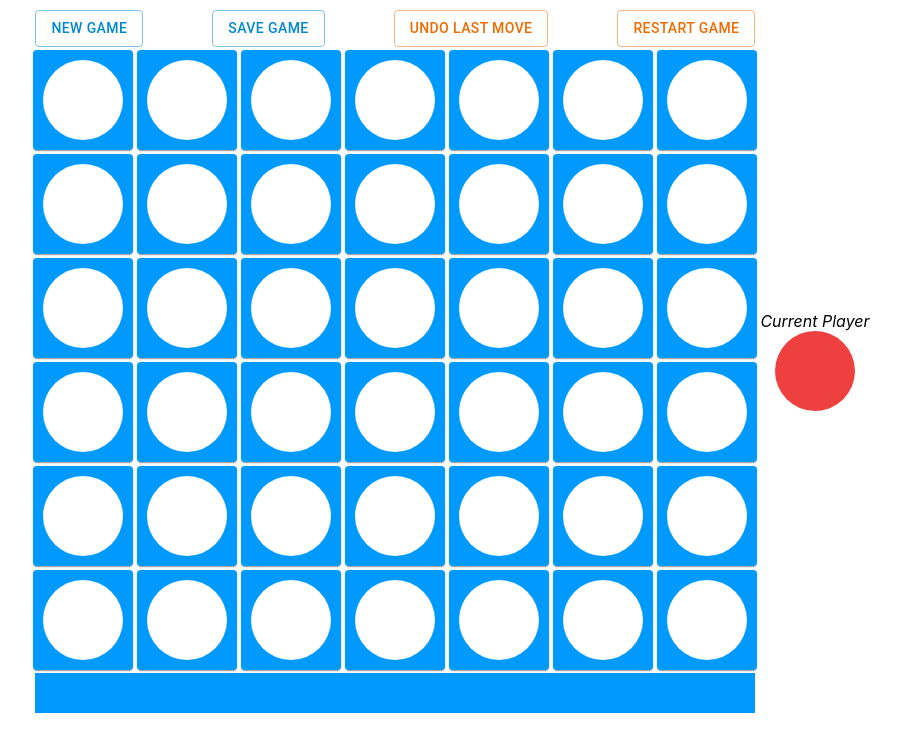
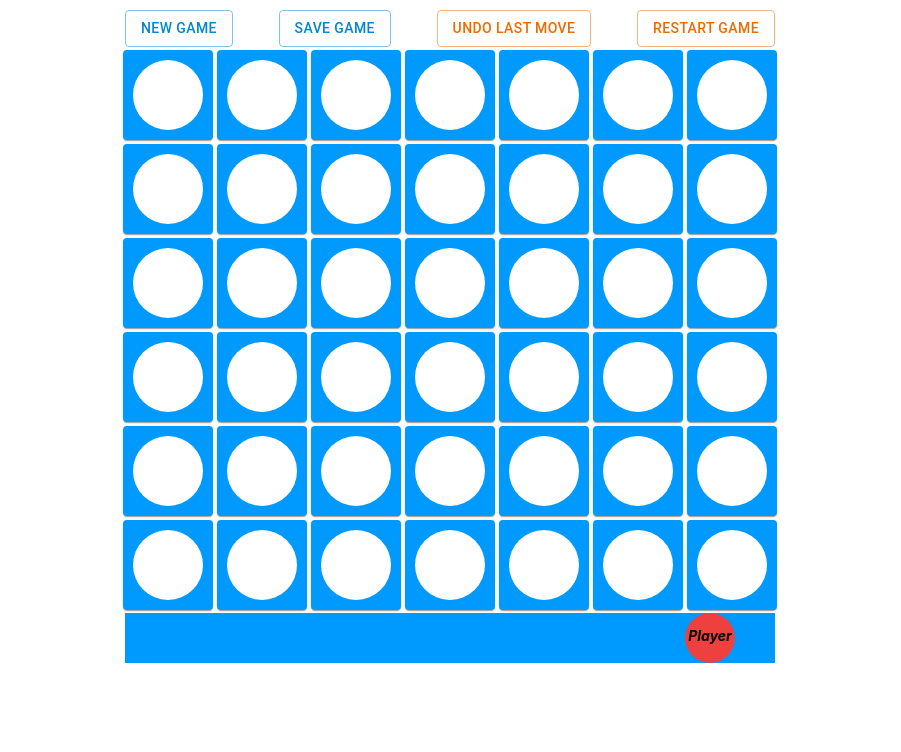
Before and after one commit to pawgog/connect4-game-full, a React (Create React App) app: page /board in a window 1280 px wide. Shown: the top 752 px of the page, without its empty margins (190-1091 px from the left). Built offline with nearby package versions, Linux system fonts and the light colour scheme.

Commit message:
Improved styles on current player and bottom board.

```diff
--- a/src/components/Cell.styled.ts
+++ b/src/components/Cell.styled.ts
@@ -6,15 +6,15 @@ export const PaperStyle = styled(Paper)`
   display: flex;
   align-items: center;
   justify-content: center;
-  width: 100px;
-  height: 100px;
+  width: 90px;
+  height: 90px;
   background-color: ${colors.blue};
   cursor: pointer;
 `;
 
 export const Circle = styled.div<{ $color: string }>`
-  width: 80px;
-  height: 80px;
+  width: 70px;
+  height: 70px;
   border-radius: 50px;
   background-color: ${({ $color }) => $color};
 `;
--- a/src/pages/Board.styled.ts
+++ b/src/pages/Board.styled.ts
@@ -11,8 +11,8 @@ export const GameInfo = styled.div`
 `;
 
 export const Circle = styled.div<{ $color: string }>`
-  width: 80px;
-  height: 80px;
+  width: 50px;
+  height: 50px;
   border-radius: 50px;
   background-color: ${({ $color }) => $color};
 `;
@@ -25,15 +25,21 @@ export const BoardStyle = styled.div`
   margin: 10px 0;
 `;
 
+export const BottomBoard = styled.div`
+  display: flex;
+  width: 650px;
+  background-color: ${colors.blue};
+`;
+
 export const ButtonBoardStyle = styled.div`
-  width: 720px;
+  width: 650px;
   display: flex;
   justify-content: space-between;
 `;
 
 export const MessageBoardStyle = styled.div`
-  width: 720px;
-  height: 40px;
+  width: 80%;
+  height: 50px;
   text-align: center;
   text-shadow: 1px 1px 8px ${colors.white};
   background-color: ${colors.blue};
@@ -41,15 +47,23 @@ export const MessageBoardStyle = styled.div`
 
 export const MessageStyle = styled.span<{ $winner: number }>`
   font-weight: bold;
-  font-size: 1.5rem;
+  font-size: 1.8rem;
   color: ${({ $winner }) => colorText[$winner as keyof TColorsObject]};
 `;
 
 export const CurrentPlayer = styled.div`
+  position: relative;
+  width: 20%;
   display: flex;
   flex-direction: column;
   align-items: center;
   font-style: italic;
+  & > span {
+    position: absolute;
+    top: 14px;
+    font-size: 14px;
+    font-weight: bold;
+  }
   & > div {
     transition: background-color 0.5s ease-out;
   }
--- a/src/pages/Board.tsx
+++ b/src/pages/Board.tsx
@@ -94,14 +94,16 @@ const Board = ({ boardSize }: IProps) => {
             ))}
           </tbody>
         </table>
-        <S.MessageBoardStyle>
-          <S.MessageStyle $winner={winner}>{message}</S.MessageStyle>
-        </S.MessageBoardStyle>
+        <S.BottomBoard>
+          <S.MessageBoardStyle>
+            <S.MessageStyle $winner={winner}>{message}</S.MessageStyle>
+          </S.MessageBoardStyle>
+          <S.CurrentPlayer>
+            <span>{staticText.currentPlayer}</span>
+            <S.Circle $color={color} />
+          </S.CurrentPlayer>
+        </S.BottomBoard>
       </S.BoardStyle>
-      <S.CurrentPlayer>
-        {staticText.currentPlayer}
-        <S.Circle $color={color} />
-      </S.CurrentPlayer>
     </S.GameInfo>
   );
 };
--- a/src/utils/staticText.ts
+++ b/src/utils/staticText.ts
@@ -7,7 +7,7 @@ export const staticText = {
   boardSize: 'Board size',
   draw: 'Draw Game!',
   gameOver: 'Game over! Start a new game.',
-  currentPlayer: 'Current Player',
+  currentPlayer: 'Player',
   player1: 'Player 1 wins!',
   player2: 'Player 2 wins!',
   smallBoard: 'Small (3 in row)',
```
